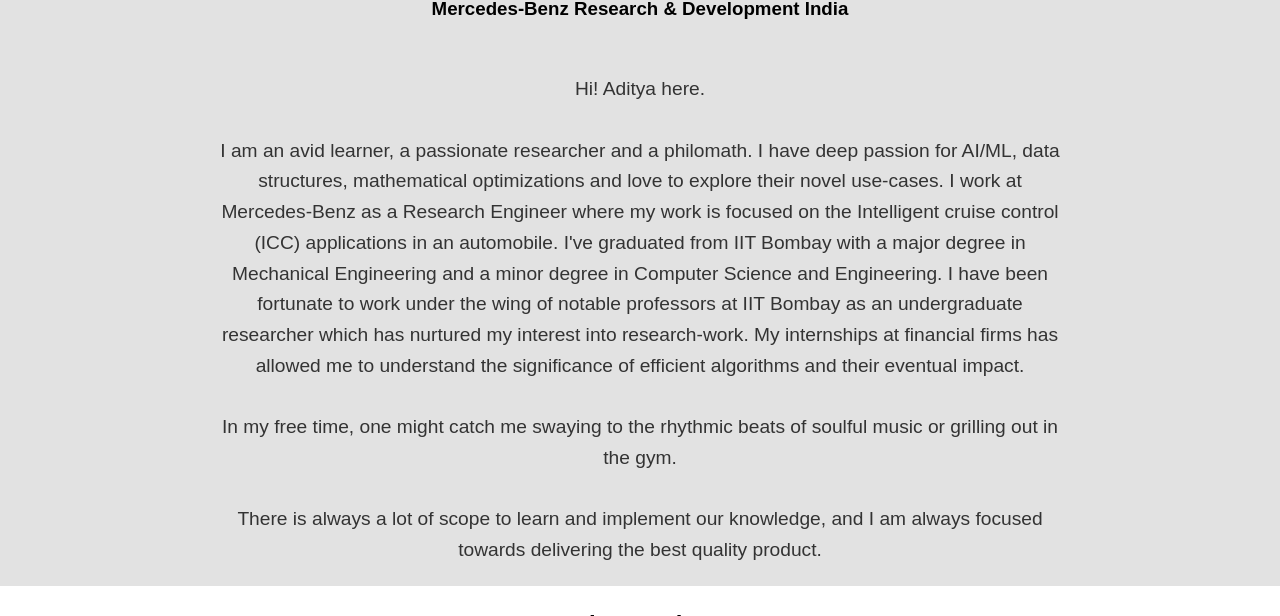
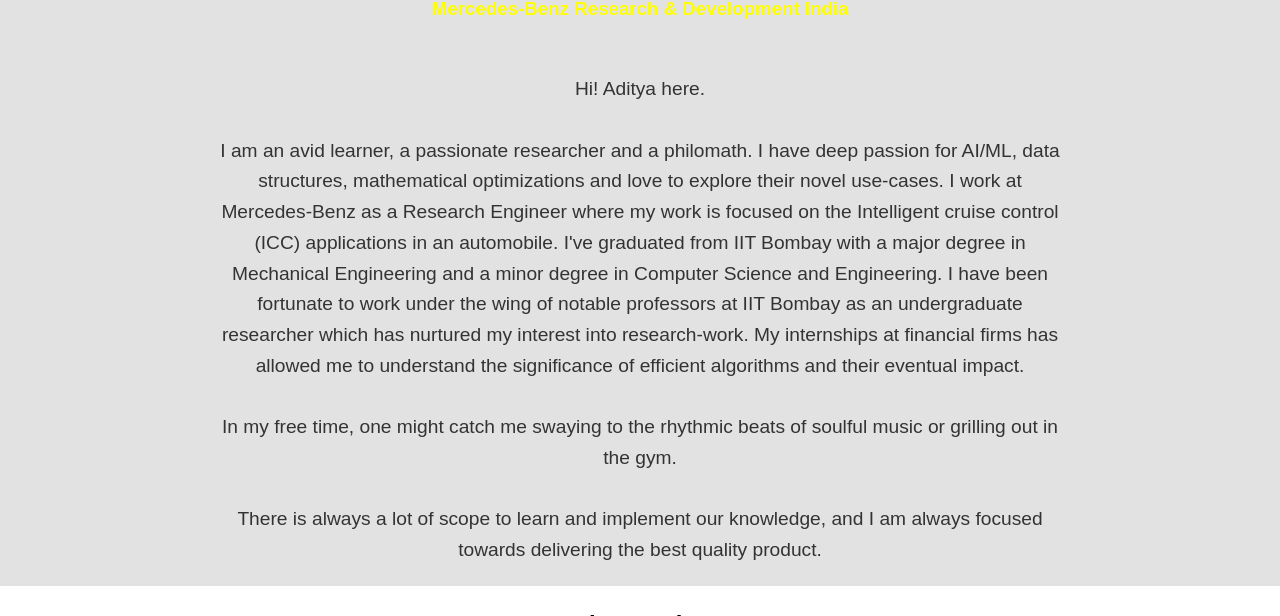
Before and after one commit to Aditya-Gupta26/Aditya-Gupta26.github.io, a plain HTML site: page index.html in a window 1280 px wide. Shown: the part 484-1100 px from the top of the page. Drawn offline with Linux system fonts and the light colour scheme; a script that the page names is missing.

Commit message:
Update index.html

```diff
--- a/index.html
+++ b/index.html
@@ -49,7 +49,7 @@
         <!-- Lower Div -->
         <div class="lower-div">
             <h2>Aditya Gupta</h2>
-            <h3>Mercedes-Benz Research & Development India</h3>
+            <h3><a href = "https://www.mbrdi.co.in/#/" style="color: yellow; text-decoration: none;">Mercedes-Benz Research & Development India</a></h3>
             <p>Hi! Aditya here. <br><br> I am an avid learner, a passionate researcher and a philomath. I have deep passion for AI/ML, data structures, mathematical optimizations and love to explore their novel use-cases. I work at Mercedes-Benz as a Research Engineer where my work is focused on the Intelligent cruise control (ICC) applications in an automobile. I've graduated from IIT Bombay with a major degree in Mechanical Engineering and a minor degree in Computer Science and Engineering. I have been fortunate to work under the wing of notable professors at IIT Bombay as an undergraduate researcher which has nurtured my interest into research-work. My internships at financial firms has allowed me to understand the significance of efficient algorithms and their eventual impact. <br><br> In my free time, one might catch me swaying to the rhythmic beats of soulful music or grilling out in the gym. <br><br> There is always a lot of scope to learn and implement our knowledge, and I am always focused towards delivering the best quality product. </p>
 
         </div>
```
